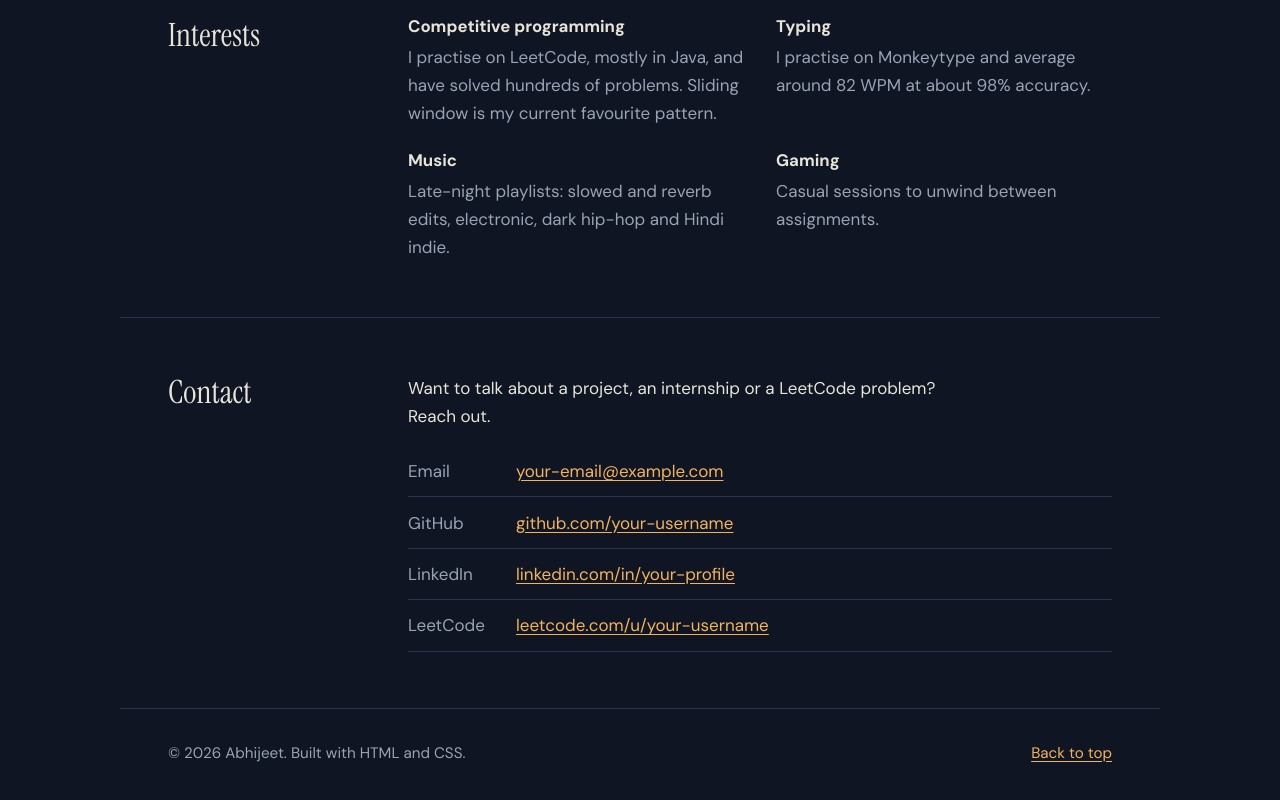
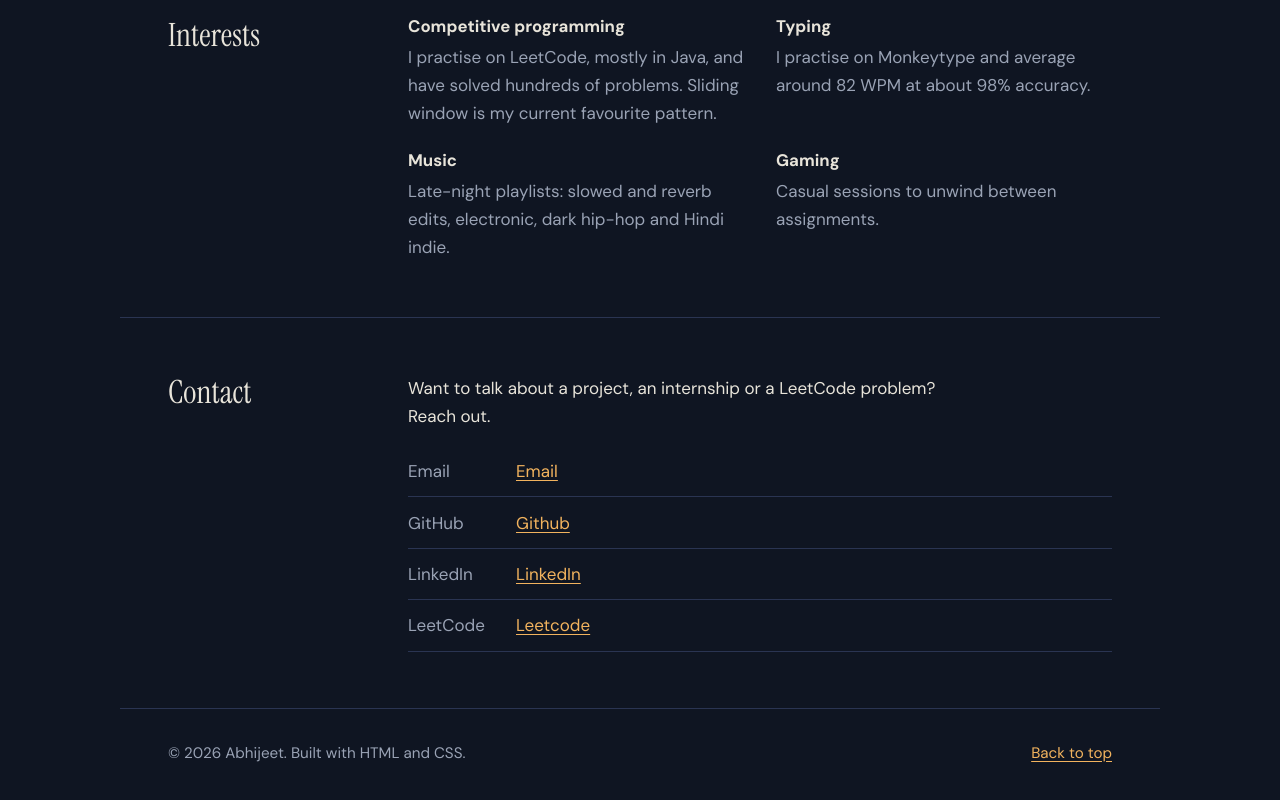
Before and after one commit to Abhijeet-Chandra/profile-page, a plain HTML site: page index.html in a window 1280 px wide. Shown: the part 2081-2881 px from the top of the page. Drawn offline with Linux system fonts and the light colour scheme.

Commit message:
Update index.html

```diff
--- a/index.html
+++ b/index.html
@@ -168,10 +168,10 @@
         <p class="contact-lead">Want to talk about a project, an internship or a LeetCode problem? Reach out.</p>
         <ul class="contact-list">
           <!-- Replace each placeholder below with your real details before publishing. -->
-          <li><span class="contact-label">Email</span> <a href="mailto:abhijeet.mitmpl2024@learner.manipal.edu">your-email@example.com</a></li>
-          <li><span class="contact-label">GitHub</span> <a href="https://github.com/abhijeet-chandra" target="_blank" rel="noopener">github.com/your-username</a></li>
-          <li><span class="contact-label">LinkedIn</span> <a href="https://www.linkedin.com/in/abhijeet-chandra-169952272" target="_blank" rel="noopener">linkedin.com/in/your-profile</a></li>
-          <li><span class="contact-label">LeetCode</span> <a href="https://leetcode.com/u/abhijeet_chandra04" target="_blank" rel="noopener">leetcode.com/u/your-username</a></li>
+          <li><span class="contact-label">Email</span> <a href="mailto:abhijeet.mitmpl2024@learner.manipal.edu">Email</a></li>
+          <li><span class="contact-label">GitHub</span> <a href="https://github.com/abhijeet-chandra" target="_blank" rel="noopener">Github</a></li>
+          <li><span class="contact-label">LinkedIn</span> <a href="https://www.linkedin.com/in/abhijeet-chandra-169952272" target="_blank" rel="noopener">LinkedIn</a></li>
+          <li><span class="contact-label">LeetCode</span> <a href="https://leetcode.com/u/abhijeet_chandra04" target="_blank" rel="noopener">Leetcode</a></li>
         </ul>
       </div>
     </section>
```
